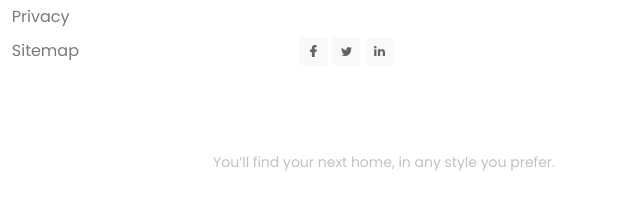
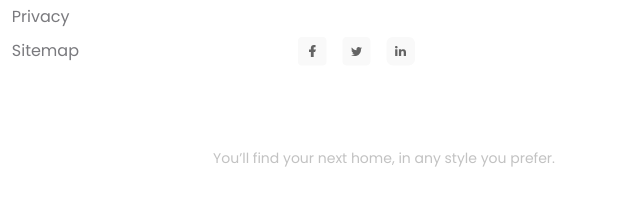
Before and after one commit to thoonvenh/htmlcss-project-01, a plain HTML site: page index.html in a window 1280 px wide. Shown: the part 4052-4259 px from the top of the page, 640-1280 px from the left. Drawn offline with Linux system fonts and the light colour scheme.

Commit message:
fix bug Social

```diff
--- a/assets/css/styles.css
+++ b/assets/css/styles.css
@@ -609,7 +609,24 @@ a {
 }
 
 .footer .social {
+    display: flex;
     margin-top: 40px;
+}
+
+.footer .social-link {
+    display: flex;
+    justify-content: center;
+    align-items: center;
+    width: 28px;
+    height: 28px;
+}
+
+.footer .social-link + .social-link {
+    margin-left: 16px;
+}
+
+.footer .social-link:hover {
+    opacity: 0.5;
 }
 
 .footer .row-bottom {
```
